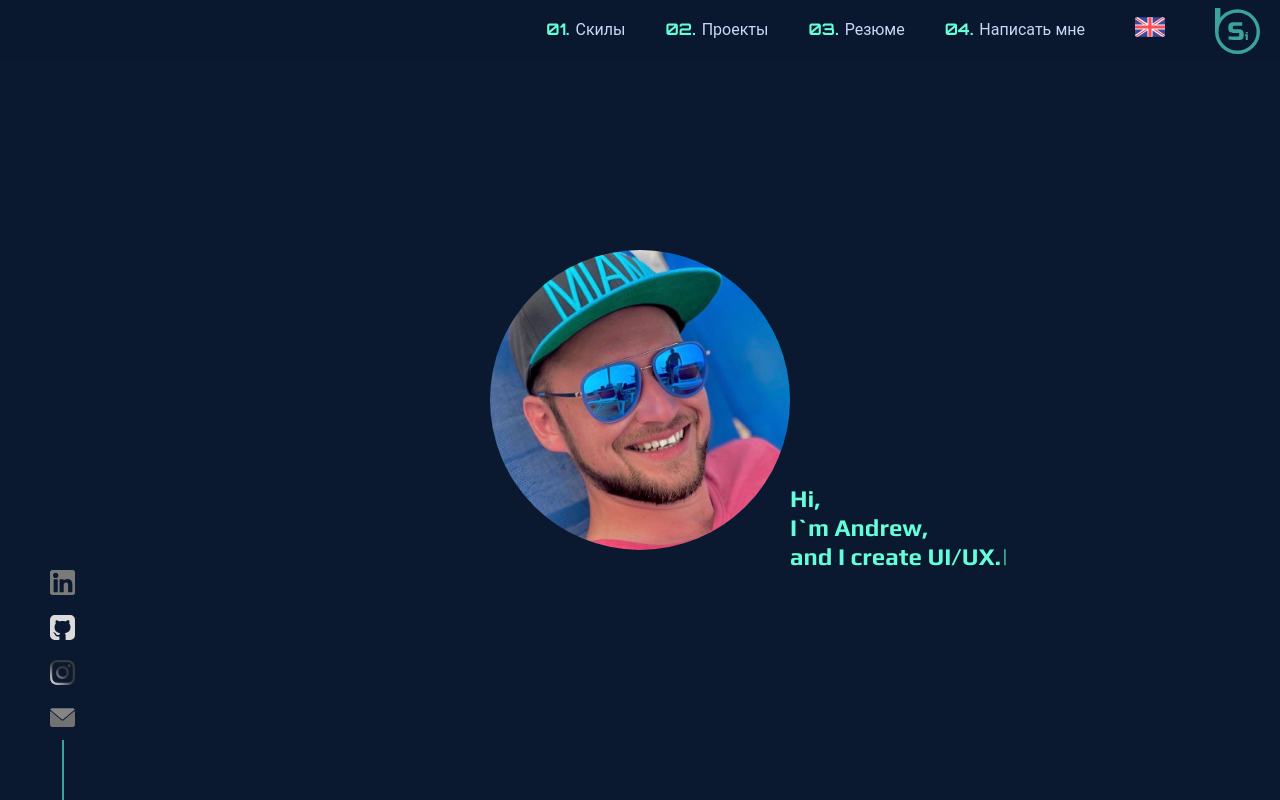
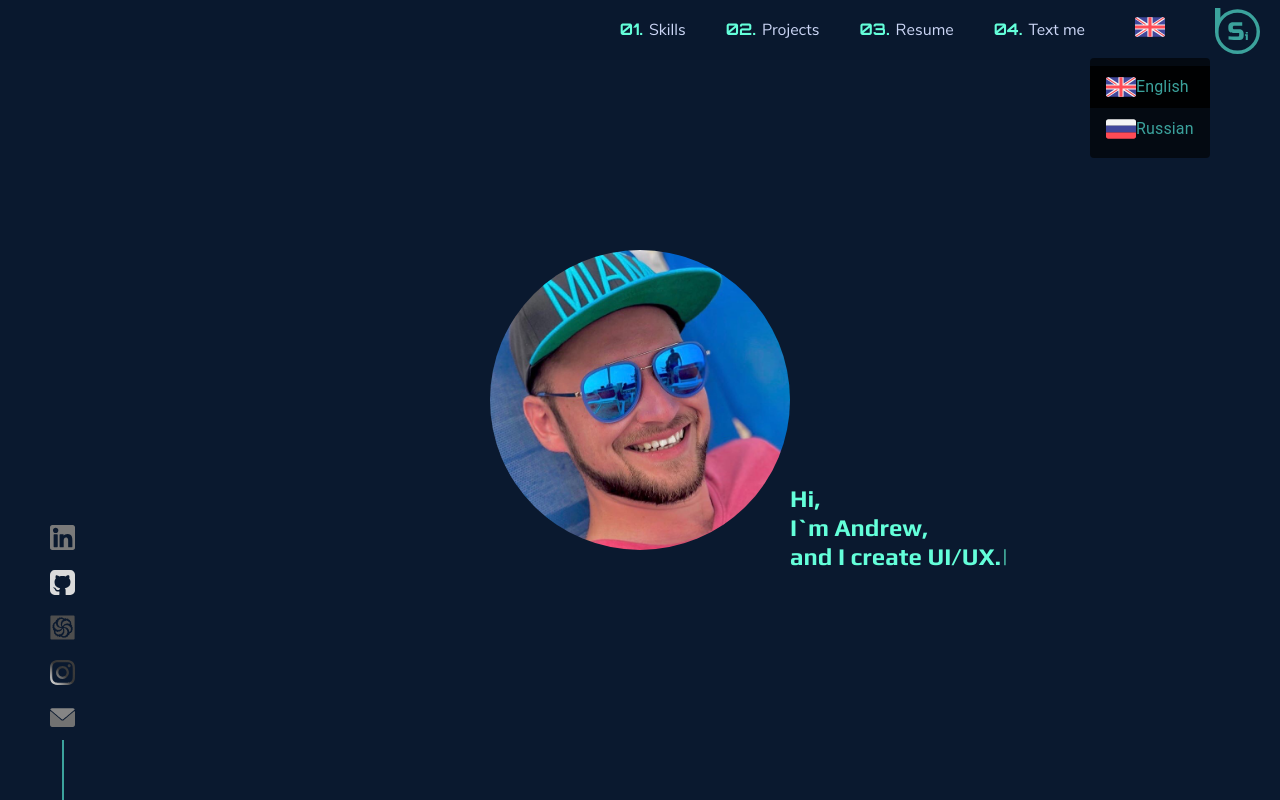
Before and after one commit to sibiryakov090591/portfolio_src, a React (Create React App) app: page / in a window 1280 px wide. Both pictures are taken after a click on the element 1150 px from the left and 30 px from the top of the page. Shown: the top 800 px of the page. Built offline with nearby package versions, Linux system fonts and the light colour scheme.

Commit message:
added code wars link and restyle lang menu

```diff
--- a/src/blocks/footer/Footer.tsx
+++ b/src/blocks/footer/Footer.tsx
@@ -5,6 +5,7 @@ import in_icon from "../../images/footer/linkedin.svg";
 import github_icon from "../../images/footer/github_hover.svg";
 import inst_icon from "../../images/footer/instagram.svg";
 import email_icon from "../../images/footer/email.svg";
+import wars_icon from "../../images/footer/wars.svg";
 import Socials from "../../components/socials/Socials";
 import { Hidden } from "@material-ui/core";
 
@@ -24,16 +25,20 @@ const Footer: React.FC = () => {
                 href="https://www.linkedin.com/in/andrey-sibiriakov-6a54941b2"
                 target="_blank"
               >
-                <img className={classes.img} src={in_icon} alt="social_icon" />
+                <img className={classes.img} src={in_icon} alt="linked in" />
               </a>
             </div>
             <div className={classes.imgWrapper}>
               <a href="https://github.com/sibiryakov090591" target="_blank">
-                <img
-                  className={classes.img}
-                  src={github_icon}
-                  alt="social_icon"
-                />
+                <img className={classes.img} src={github_icon} alt="github" />
+              </a>
+            </div>
+            <div className={classes.imgWrapper}>
+              <a
+                href="https://www.codewars.com/users/AndreySibiryakov"
+                target="_blank"
+              >
+                <img className={classes.img} src={wars_icon} alt="code wars" />
               </a>
             </div>
             <div className={classes.imgWrapper}>
@@ -41,20 +46,12 @@ const Footer: React.FC = () => {
                 href="https://www.instagram.com/sibiryakov_bro/"
                 target="_blank"
               >
-                <img
-                  className={classes.img}
-                  src={inst_icon}
-                  alt="social_icon"
-                />
+                <img className={classes.img} src={inst_icon} alt="instagram" />
               </a>
             </div>
             <div className={classes.imgWrapper}>
               <a href="mailto:sibiryakow91@gmail.com" target="_blank">
-                <img
-                  className={classes.img}
-                  src={email_icon}
-                  alt="social_icon"
-                />
+                <img className={classes.img} src={email_icon} alt="send mail" />
               </a>
             </div>
           </div>
--- a/src/components/langMenu/LangMenu.tsx
+++ b/src/components/langMenu/LangMenu.tsx
@@ -4,30 +4,78 @@ import flag_en from "../../images/lang_en.svg";
 import { useI18n } from "../../services/I18next";
 import { useStyles } from "./styles";
 import useAppTheme from "../../themes/ThemeStyles";
+import { MenuList, Popper, MenuItem } from "@material-ui/core";
+import ClickAwayListener from "@material-ui/core/ClickAwayListener";
 
 const LangMenu = () => {
   const classes = useStyles();
   const appTheme = useAppTheme();
   const { i18n } = useI18n();
 
+  const [anchorEl, setAnchorEl] = React.useState<null | HTMLElement>(null);
+  const open = Boolean(anchorEl);
+  const id = open ? "simple-popper" : undefined;
+
   const handleChangeLocale = (locale: "en" | "ru") => {
     i18n.changeLanguage(locale);
     localStorage.setItem("locale", locale);
   };
 
+  const handleClick = (event: React.MouseEvent<HTMLElement>) => {
+    setAnchorEl(anchorEl ? null : event.currentTarget);
+  };
+
+  const handleClose = () => {
+    setAnchorEl(null);
+  };
+
   return (
+    <>
       <div
         className={`${classes.langBlock} ${appTheme.link}`}
-      onClick={() => handleChangeLocale(i18n.language === "en" ? "ru" : "en")}
+        onClick={handleClick}
       >
         <div>
-        {i18n.language === "ru" ? (
+          {i18n.language === "en" ? (
             <img className={classes.langFlag} src={flag_en} alt="flag_en" />
           ) : (
             <img className={classes.langFlag} src={flag_ru} alt="flag_ru" />
           )}
         </div>
       </div>
+      <Popper
+        placement="bottom"
+        role={undefined}
+        transition
+        disablePortal
+        id={id}
+        open={open}
+        anchorEl={anchorEl}
+      >
+        <ClickAwayListener onClickAway={handleClose}>
+          <MenuList
+            className={appTheme.selectMenu}
+            autoFocusItem={open}
+            onClick={handleClose}
+          >
+            <MenuItem
+              className={appTheme.selectMenuItem}
+              onClick={() => handleChangeLocale("en")}
+            >
+              <img className={classes.langFlag} src={flag_en} alt="flag_en" />
+              English
+            </MenuItem>
+            <MenuItem
+              className={appTheme.selectMenuItem}
+              onClick={() => handleChangeLocale("ru")}
+            >
+              <img className={classes.langFlag} src={flag_ru} alt="flag_ru" />
+              Russian
+            </MenuItem>
+          </MenuList>
+        </ClickAwayListener>
+      </Popper>
+    </>
   );
 };
 
--- a/src/components/socials/Socials.tsx
+++ b/src/components/socials/Socials.tsx
@@ -1,9 +1,10 @@
-import React, { useEffect, useRef } from "react";
+import React, { useEffect } from "react";
 import { useStyles } from "./styles";
 import in_icon from "../../images/footer/linkedin.svg";
 import github_icon from "../../images/footer/github_hover.svg";
 import inst_icon from "../../images/footer/instagram.svg";
 import email_icon from "../../images/footer/email.svg";
+import wars_icon from "../../images/footer/wars.svg";
 import { gsap } from "gsap";
 import useAppTheme from "../../themes/ThemeStyles";
 
@@ -36,7 +37,7 @@ const Socials: React.FC = () => {
             href="https://www.linkedin.com/in/andrey-sibiriakov-6a54941b2"
             target="_blank"
           >
-            <img className={classes.img} src={in_icon} alt="social_icon_in" />
+            <img className={classes.img} src={in_icon} alt="linked in" />
           </a>
         </div>
         <div id="social_element" className={classes.imgWrapper}>
@@ -45,11 +46,16 @@ const Socials: React.FC = () => {
             href="https://github.com/sibiryakov090591"
             target="_blank"
           >
-            <img
-              className={classes.img}
-              src={github_icon}
-              alt="social_icon_github"
-            />
+            <img className={classes.img} src={github_icon} alt="github" />
+          </a>
+        </div>
+        <div id="social_element" className={classes.imgWrapper}>
+          <a
+            className={appTheme.link}
+            href="https://www.codewars.com/users/AndreySibiryakov"
+            target="_blank"
+          >
+            <img className={classes.img} src={wars_icon} alt="code wars" />
           </a>
         </div>
         <div id="social_element" className={classes.imgWrapper}>
@@ -58,11 +64,7 @@ const Socials: React.FC = () => {
             href="https://www.instagram.com/andrewsib/"
             target="_blank"
           >
-            <img
-              className={classes.img}
-              src={inst_icon}
-              alt="social_icon_instagram"
-            />
+            <img className={classes.img} src={inst_icon} alt="instagram" />
           </a>
         </div>
         <div id="social_element" className={classes.imgWrapper}>
@@ -71,11 +73,7 @@ const Socials: React.FC = () => {
             href="mailto:sibiryakow91@gmail.com"
             target="_blank"
           >
-            <img
-              className={classes.img}
-              src={email_icon}
-              alt="social_icon_email"
-            />
+            <img className={classes.img} src={email_icon} alt="send mail" />
           </a>
         </div>
         <div id="social_line" className={classes.line}></div>
--- a/src/themes/palette.js
+++ b/src/themes/palette.js
@@ -20,10 +20,10 @@ export default {
     green: "#3ba29c",
   },
   select: {
-    background: "#bbdacb",
-    hover: "#85ae9c",
-    focus: "#a1c2b2",
-    text: "#0a192f",
+    background: "rgba(0,0,0,0.6)",
+    hover: "rgba(0,0,0,0.9)",
+    focus: "rgba(0,0,0,0.9)",
+    text: "#3ba29c",
   },
   outline: "#9932cc",
 
```
Also changed, not shown: src/images/footer/wars.svg (added). Lines whose indentation alone changed are shown as unchanged.
